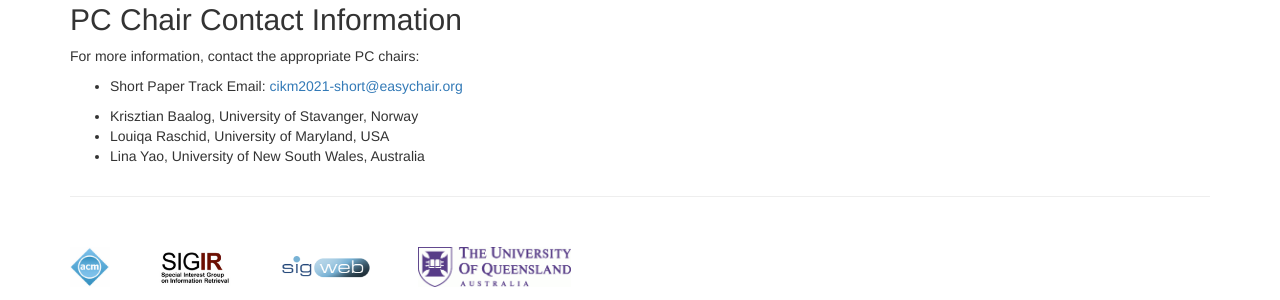
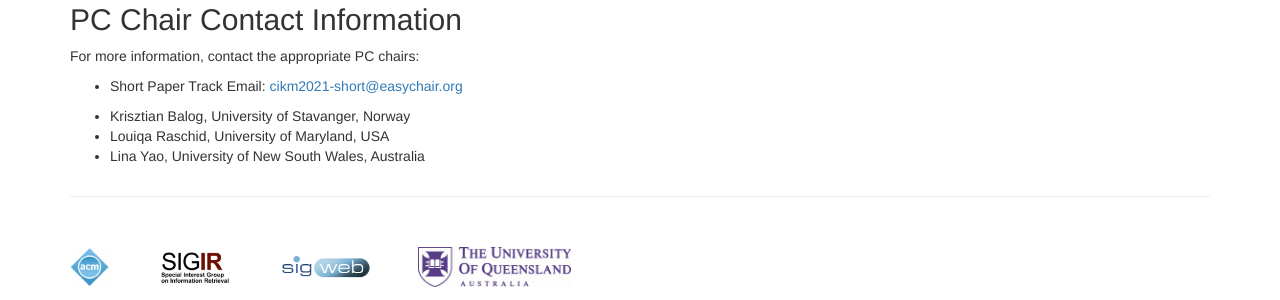
Before and after one commit to ielab/cikm2021-website, a Jekyll site: the page built from cfp/short-papers.md, in a window 1280 px wide and 900 px high, scrolled down 1249 px. Shown: the part 583-883 px from the top of the window. Built offline with Jekyll 4.4.1, drawn with Linux system fonts in a browser that asks for light colours; our own code applies the rules of GitHub Pages for plain Markdown files; comment, search, counter and statistics services are not loaded.

Commit message:
Fix spelling mistake.

```diff
--- a/cfp/short-papers.md
+++ b/cfp/short-papers.md
@@ -74,6 +74,6 @@ All authors and participants must adhere the the ACM discrimination policy. For
 For more information, contact the appropriate PC chairs:
  - Short Paper Track Email: [cikm2021-short@easychair.org](mailto:cikm2021-short@easychair.org)
 
- - Krisztian Baalog, University of Stavanger, Norway
+ - Krisztian Balog, University of Stavanger, Norway
  - Louiqa Raschid, University of Maryland, USA
  - Lina Yao, University of New South Wales, Australia
```
